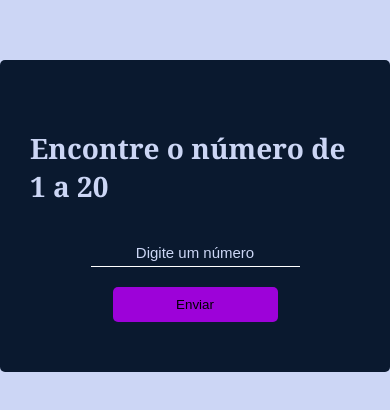
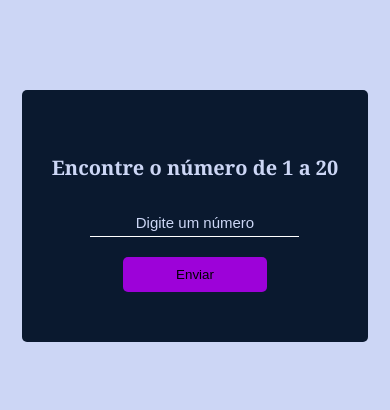
Before and after one commit to gabriella-muniz/jogo-encontre-o-numero, a plain HTML site: page index.html in a window 390 px wide. Shown: the part 206-616 px from the top of the page. Drawn offline with Linux system fonts and the light colour scheme.

Commit message:
Update style.css

```diff
--- a/style.css
+++ b/style.css
@@ -55,6 +55,6 @@ input::-webkit-outer-spin-button,
 @media only screen and (max-width: 768px) {
    .content{
     padding: 50px 30px 50px 30px ;
-    font-size: px;
+    font-size:10px;
        }
    }
```
